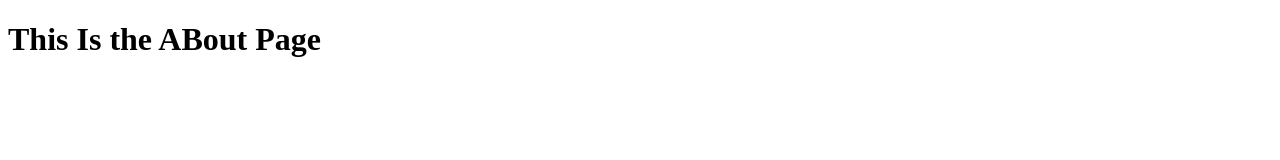
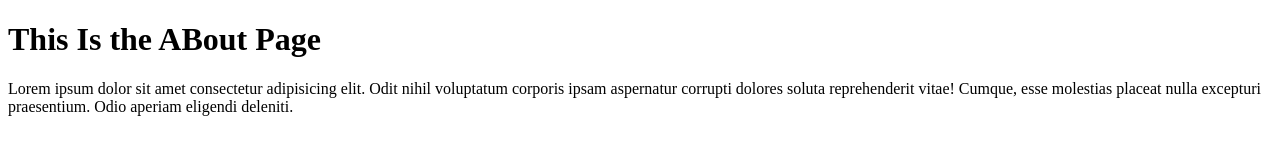
Before and after one commit to Muhammad-Arsalan-Ai/Test_repo, a plain HTML site: page about.html in a window 1280 px wide. Drawn offline with Linux system fonts and the light colour scheme.

Commit message:
paragraph

```diff
--- a/about.html
+++ b/about.html
@@ -12,5 +12,8 @@
     This Is the ABout Page
 </h1>
 
+<p>
+  Lorem ipsum dolor sit amet consectetur adipisicing elit. Odit nihil voluptatum corporis ipsam aspernatur corrupti dolores soluta reprehenderit vitae! Cumque, esse molestias placeat nulla excepturi praesentium. Odio aperiam eligendi deleniti.
+</p>
 </body>
 </html>
```
